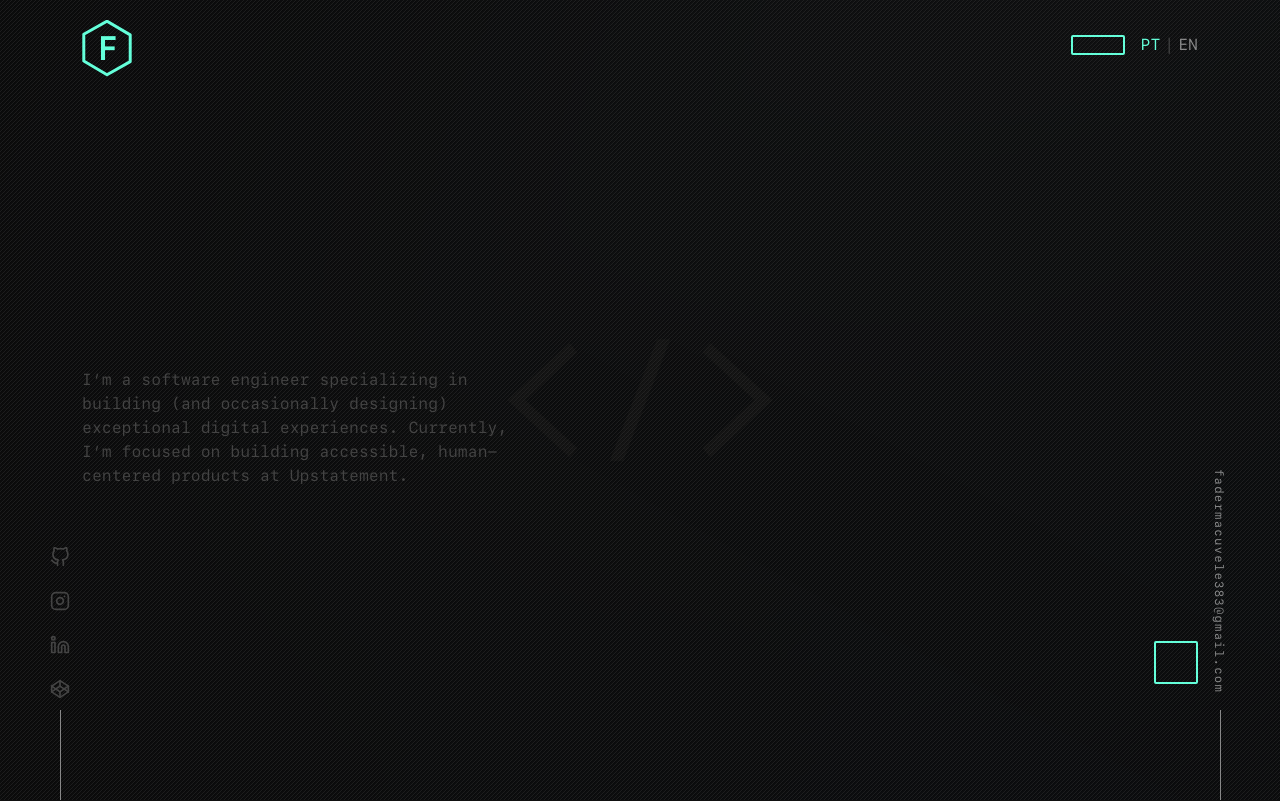
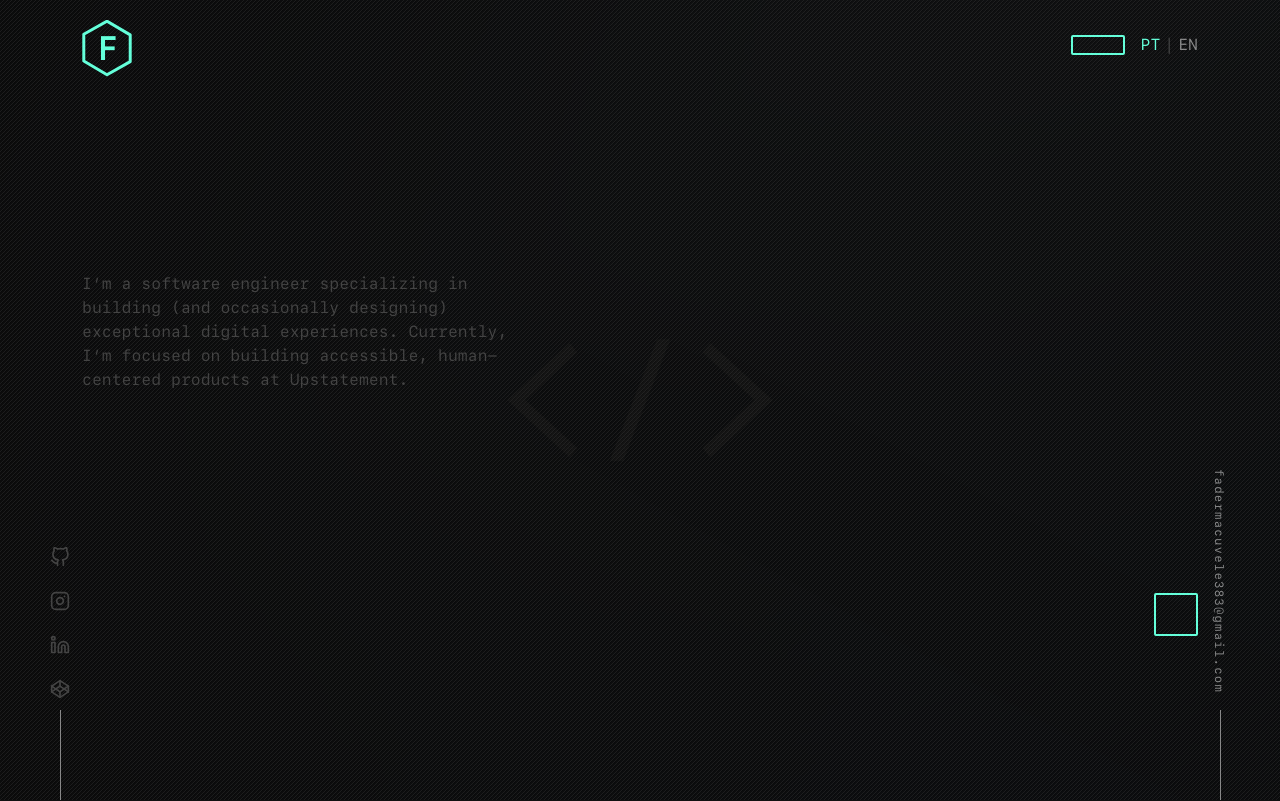
Before and after one commit to fader-azevedo/resume, a PHP site: page /index.php in a window 1280 px wide. Shown: the top 801 px of the page. Run offline with PHP 8.4, Linux system fonts and the light colour scheme; data that the repository does not hold is empty.

Commit message:
Update index.php

```diff
--- a/index.php
+++ b/index.php
@@ -138,7 +138,7 @@ require_once("./view/Language/lang." . $lang . ".php");
     <div class="opa">
         <div class="dot">
             <div class="main-container w-100 h-100">
-                <div class="container pt-lg-5 h-100 mt-lg-5 d-flex flex-column justify-content-between">
+                <div class="container h-100 d-flex flex-column justify-content-between">
 
                     <div class="">
                         <p class="text-start text-active h6 mb-3 mb-lg-4"><?= $main['hi'] ?></p>
```
